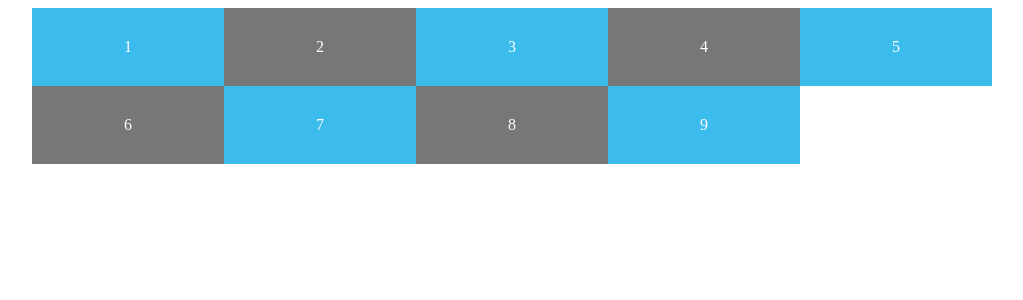
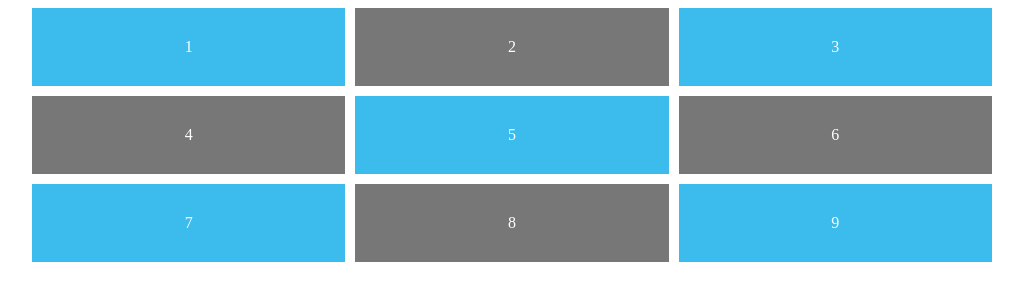
Before and after one commit to Eddie-Z/flexbox, a plain HTML site: page index.html in a window 1280 px wide. Shown: the whole page, without its empty margins (128-1151 px from the left). Drawn offline with Linux system fonts and the light colour scheme.

Commit message:
rows gaps

```diff
--- a/index.html
+++ b/index.html
@@ -12,7 +12,10 @@
 			display: grid;
 			/*grid-template-columns: 30% 20% 50%;*/
 			/*grid-template-columns: 1fr 2fr 1fr;*/
-			grid-template-columns: repeat(5, 1fr);
+			grid-template-columns: repeat(3, 1fr);
+         /* grid-auto-rows:minmax(200px,auto); */
+            /* grid-template-rows:repeat(2, 5fr); */
+            grid-gap:10px;
 			max-width: 960px;
 			margin: 0 auto;
 		}
```
